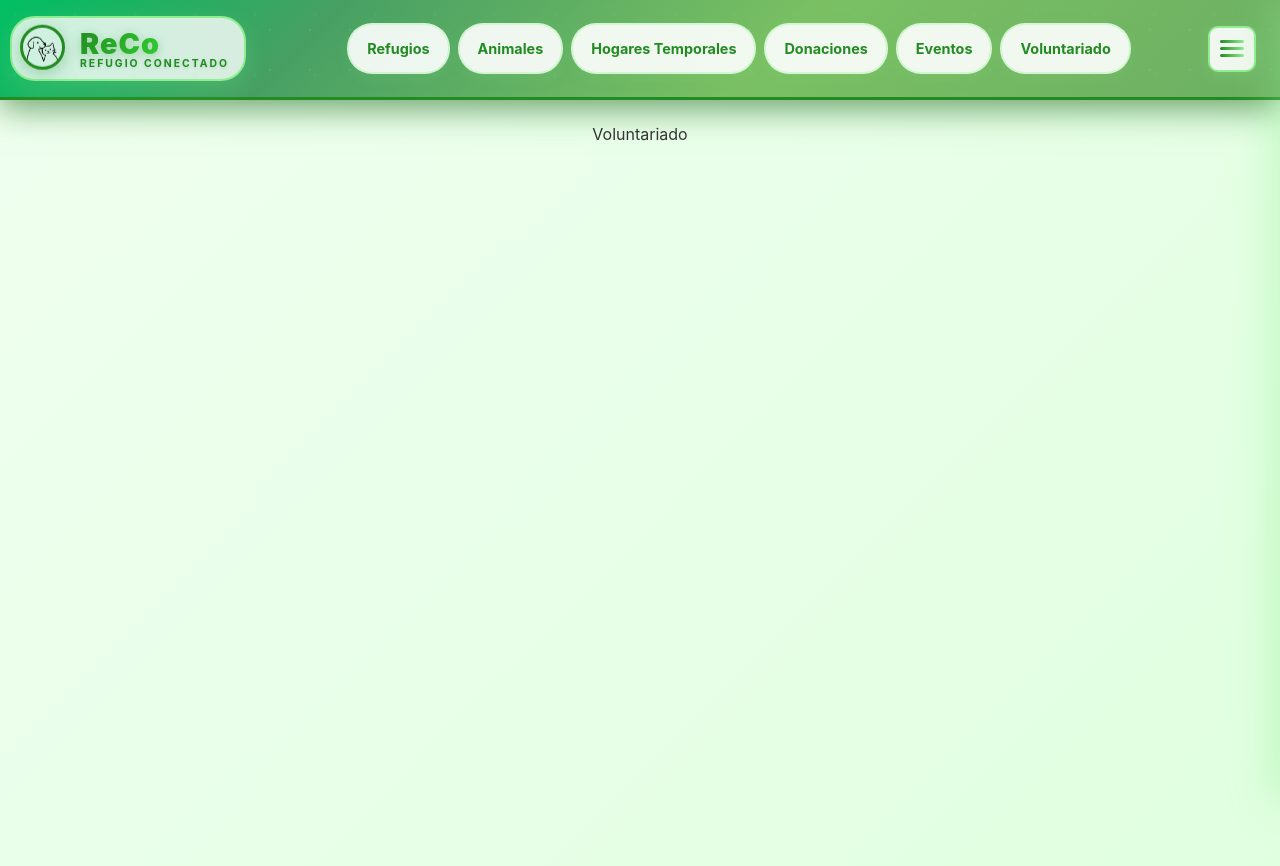
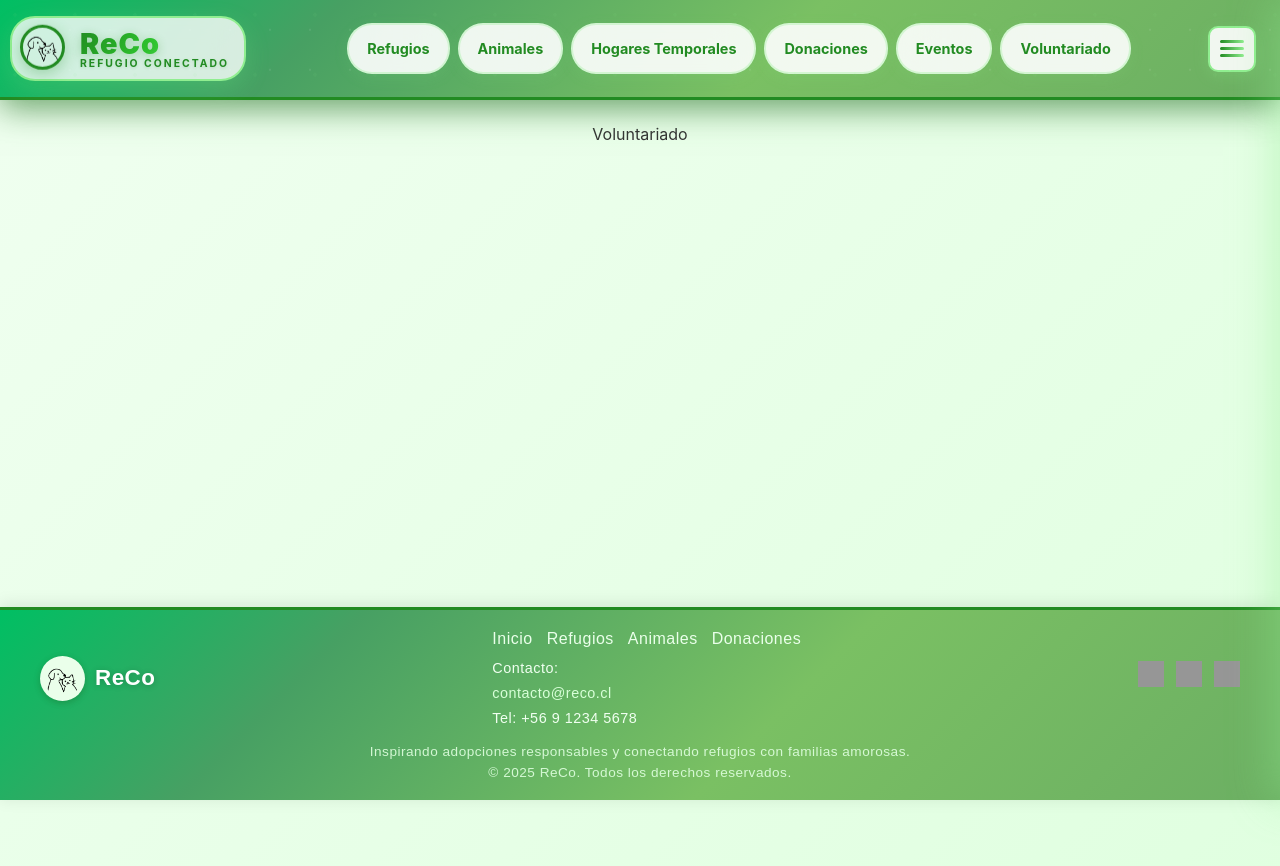
Before and after one commit to Donsackboy/ReCo, a React (Vite) app in the folder frontend/: page /voluntariado in a window 1280 px wide. Shown: the top 866 px of the page. Built offline with nearby package versions, Linux system fonts and the light colour scheme; grey boxes are pictures that could not be loaded.

Commit message:
hasta ahora está implementado el footer y se está trabajando en la página donde se ven los refugios

```diff
--- a/frontend/src/AppRouter.tsx
+++ b/frontend/src/AppRouter.tsx
@@ -1,8 +1,9 @@
 // Enrutador principal para las páginas
 import { BrowserRouter, Routes, Route } from 'react-router-dom';
 import Header from './components/Header/Header';
+import Footer from './components/Footer/Footer';
 import Home from './pages/Home/Home';
-import Refugios from './pages/Refugios/Refugios.tsx';
+import RefugiosList from './pages/Refugios/RefugiosList';
 import Animales from './pages/Animales/Animales.tsx';
 import HogaresTemporales from './pages/HogaresTemporales/HogaresTemporales.tsx';
 import DonacionesPage from './pages/Donaciones/Donaciones';
@@ -12,11 +13,12 @@ import VoluntariadoPage from './pages/Voluntariado/Voluntariado';
 export default function AppRouter() {
   return (
     <BrowserRouter>
+      <div style={{ minHeight: '100vh', display: 'flex', flexDirection: 'column' }}>
         <Header />
-      <main className="main-content">
+        <main className="main-content" style={{ flex: 1 }}>
           <Routes>
             <Route path="/" element={<Home />} />
-          <Route path="/refugios" element={<Refugios />} />
+            <Route path="/refugios" element={<RefugiosList />} />
             <Route path="/animales" element={<Animales />} />
             <Route path="/hogares-temporales" element={<HogaresTemporales />} />
             <Route path="/donaciones" element={<DonacionesPage />} />
@@ -24,6 +26,8 @@ export default function AppRouter() {
             <Route path="/voluntariado" element={<VoluntariadoPage />} />
           </Routes>
         </main>
+        <Footer />
+      </div>
     </BrowserRouter>
   );
 }
--- /dev/null
+++ b/frontend/src/components/Footer/Footer.css
@@ -0,0 +1,114 @@
+.footer {
+  position: fixed;
+  left: 0;
+  bottom: 0;
+  width: 100%;
+  background: linear-gradient(135deg, #00bf63 0%, #47a063 25%, #7ac063 60%, #6caf63 100%);
+  color: #f0fff0;
+  display: flex;
+  flex-direction: column;
+  align-items: center;
+  font-family: 'Montserrat', Arial, sans-serif;
+  box-shadow: 0 -2px 16px rgba(0, 0, 0, 0.1);
+  border-top: 3px solid #228B22;
+  padding: 16px 24px;
+  letter-spacing: 0.5px;
+  z-index: 100;
+}
+
+.footer-content {
+  width: 100%;
+  max-width: 1200px;
+  display: flex;
+  align-items: center;
+  justify-content: space-between;
+  flex-wrap: wrap;
+  gap: 16px;
+}
+
+.footer-logo {
+  display: flex;
+  align-items: center;
+  gap: 10px;
+}
+
+.footer-logo img {
+  width: 45px;
+  height: 45px;
+  border-radius: 50%;
+  box-shadow: 0 2px 6px rgba(20, 82, 20, 0.3);
+  background-color: #eaffea;
+  padding: 4px;
+}
+
+.footer-title {
+  font-size: 1.4rem;
+  font-weight: 600;
+  color: #ffffff;
+  text-shadow: 0 1px 6px rgba(0, 0, 0, 0.2);
+}
+
+.footer-info {
+  display: flex;
+  flex-direction: column;
+  align-items: flex-start;
+  gap: 6px;
+}
+
+.footer-links {
+  display: flex;
+  flex-wrap: wrap;
+  gap: 14px;
+}
+
+.footer-link {
+  color: #eaffea;
+  text-decoration: none;
+  font-weight: 500;
+  transition: color 0.2s ease;
+}
+
+.footer-link:hover {
+  color: #b4ffb4;
+}
+
+.footer-contact {
+  display: flex;
+  flex-direction: column;
+  gap: 2px;
+  font-size: 0.9rem;
+}
+
+.footer-contact-link {
+  color: #d8ffd8;
+  text-decoration: none;
+}
+
+.footer-contact-link:hover {
+  color: #b4ffb4;
+}
+
+.footer-social {
+  display: flex;
+  gap: 12px;
+}
+
+.footer-social-icon img {
+  width: 26px;
+  height: 26px;
+  filter: brightness(0.95) saturate(0.9);
+  transition: transform 0.2s ease, filter 0.2s ease;
+}
+
+.footer-social-icon:hover img {
+  transform: scale(1.1);
+  filter: brightness(1.2);
+}
+
+.footer-bottom {
+  text-align: center;
+  font-size: 0.85rem;
+  margin-top: 10px;
+  color: #e0ffe0;
+  opacity: 0.9;
+}
--- /dev/null
+++ b/frontend/src/components/Footer/Footer.tsx
@@ -0,0 +1,43 @@
+import React from 'react';
+import './Footer.css';
+
+export default function Footer() {
+  return (
+    <footer className="footer">
+      <div className="footer-content">
+        <div className="footer-logo">
+          <img src="/Images/reco-logo.png" alt="ReCo Logo" />
+          <span className="footer-title">ReCo</span>
+        </div>
+        <div className="footer-info">
+          <div className="footer-links">
+            <a href="/" className="footer-link">Inicio</a>
+            <a href="/refugios" className="footer-link">Refugios</a>
+            <a href="/animales" className="footer-link">Animales</a>
+            <a href="/donaciones" className="footer-link">Donaciones</a>
+          </div>
+          <div className="footer-contact">
+            <span>Contacto:</span>
+            <a href="mailto:contacto@reco.cl" className="footer-contact-link">contacto@reco.cl</a>
+            <span>Tel: +56 9 1234 5678</span>
+          </div>
+        </div>
+        <div className="footer-social">
+          <a href="#" className="footer-social-icon" title="Instagram">
+            <img src="/Images/instagram.svg" alt="Instagram" />
+          </a>
+          <a href="#" className="footer-social-icon" title="Facebook">
+            <img src="/Images/facebook.svg" alt="Facebook" />
+          </a>
+          <a href="#" className="footer-social-icon" title="Twitter">
+            <img src="/Images/twitter.svg" alt="Twitter" />
+          </a>
+        </div>
+      </div>
+      <div className="footer-bottom">
+        <span>Inspirando adopciones responsables y conectando refugios con familias amorosas.</span><br />
+        <span>© {new Date().getFullYear()} ReCo. Todos los derechos reservados.</span>
+      </div>
+    </footer>
+  );
+}
--- /dev/null
+++ b/frontend/src/pages/Refugios/Refugios.css
@@ -0,0 +1,111 @@
+.refugios-container {
+  padding: 40px 24px 100px; /* deja espacio para el footer */
+  background: #f0fff4; /* verde muy claro */
+  font-family: 'Montserrat', Arial, sans-serif;
+  color: #1a421a;
+  min-height: 100vh;
+}
+
+.refugios-container h2 {
+  text-align: center;
+  font-size: 2rem;
+  color: #145214;
+  margin-bottom: 40px;
+  text-shadow: 0 1px 4px #0001;
+}
+
+.refugios-list {
+  display: flex;
+  flex-direction: column;
+  gap: 28px;
+  align-items: center;
+}
+
+.refugio-card {
+  background: #ffffff;
+  border: 1px solid #c6eac6;
+  border-radius: 20px;
+  width: 90%;
+  max-width: 900px;
+  display: flex;
+  justify-content: space-between;
+  align-items: center;
+  padding: 24px 32px;
+  box-shadow: 0 4px 12px rgba(0, 100, 0, 0.1);
+  transition: transform 0.2s ease, box-shadow 0.2s ease;
+}
+
+.refugio-card:hover {
+  transform: translateY(-4px);
+  box-shadow: 0 6px 18px rgba(0, 100, 0, 0.18);
+}
+
+.refugio-info {
+  flex: 1;
+  display: flex;
+  flex-direction: column;
+  align-items: center;
+  gap: 8px;
+}
+
+.refugio-info img {
+  width: 85px;
+  height: 85px;
+  border-radius: 50%;
+  background-color: #eaffea;
+  box-shadow: 0 2px 6px #0001;
+  padding: 4px;
+}
+
+.refugio-info h3 {
+  margin: 8px 0 4px;
+  font-size: 1.2rem;
+  color: #145214;
+}
+
+.refugio-info a {
+  text-decoration: none;
+  color: #2ca34b;
+  font-weight: 600;
+  margin-top: 4px;
+  transition: color 0.2s ease;
+}
+
+.refugio-info a:hover {
+  color: #43ea6b;
+}
+
+.refugio-animales {
+  flex: 2;
+  display: flex;
+  gap: 20px;
+  justify-content: center;
+  flex-wrap: wrap;
+}
+
+.refugio-animal {
+  text-align: center;
+  text-decoration: none;
+  color: #1a421a;
+  font-weight: 500;
+  transition: transform 0.2s ease;
+}
+
+.refugio-animal img {
+  width: 90px;
+  height: 90px;
+  object-fit: cover;
+  border-radius: 14px;
+  box-shadow: 0 2px 8px rgba(0, 100, 0, 0.1);
+  transition: transform 0.2s ease, box-shadow 0.2s ease;
+}
+
+.refugio-animal:hover img {
+  transform: scale(1.05);
+  box-shadow: 0 4px 12px rgba(0, 100, 0, 0.2);
+}
+
+.refugio-animal div {
+  margin-top: 6px;
+  font-size: 0.9rem;
+}
--- /dev/null
+++ b/frontend/src/pages/Refugios/RefugiosList.tsx
@@ -0,0 +1,62 @@
+import React from 'react';
+import { Link } from 'react-router-dom';
+import './Refugios.css';
+
+const refugios = [
+  {
+    id: 1,
+    nombre: 'Refugio Esperanza',
+    logo: '/Images/reco-logo.png',
+    animales: [
+      { id: 101, nombre: 'Luna', imagen: '/Images/animales/luna.jpg' },
+      { id: 102, nombre: 'Max', imagen: '/Images/animales/max.jpg' },
+      { id: 103, nombre: 'Toby', imagen: '/Images/animales/toby.jpg' },
+      { id: 104, nombre: 'Nina', imagen: '/Images/animales/nina.jpg' },
+    ],
+  },
+  {
+    id: 2,
+    nombre: 'Refugio Patitas',
+    logo: '/Images/reco-logo.png',
+    animales: [
+      { id: 201, nombre: 'Simba', imagen: '/Images/animales/simba.jpg' },
+      { id: 202, nombre: 'Milo', imagen: '/Images/animales/milo.jpg' },
+      { id: 203, nombre: 'Bella', imagen: '/Images/animales/bella.jpg' },
+      { id: 204, nombre: 'Rocky', imagen: '/Images/animales/rocky.jpg' },
+    ],
+  },
+];
+
+function getRandomAnimales(animales, count = 3) {
+  return animales.sort(() => 0.5 - Math.random()).slice(0, count);
+}
+
+export default function RefugiosList() {
+  return (
+    <div className="refugios-container">
+      <h2>Refugios</h2>
+      <div className="refugios-list">
+        {refugios.map(refugio => (
+          <div key={refugio.id} className="refugio-card">
+            <div className="refugio-info">
+              <img src={refugio.logo} alt={refugio.nombre} />
+              <h3>{refugio.nombre}</h3>
+              <Link to={`/refugios/${refugio.id}`}>Ver refugio</Link>
+            </div>
+            <div className="refugio-animales">
+              {getRandomAnimales(refugio.animales, 3).map(animal => (
+                <Link key={animal.id} to={`/animales/${animal.id}`} className="refugio-animal">
+                  <img
+                    src={animal.imagen || '/Images/animales/placeholder.jpg'}
+                    alt={animal.nombre}
+                  />
+                  <div>{animal.nombre}</div>
+                </Link>
+              ))}
+            </div>
+          </div>
+        ))}
+      </div>
+    </div>
+  );
+}
```
Also changed, not shown: frontend/public/Images/animales/placeholder-animal.svg (renamed from frontend/public/Images/placeholder-animal.svg). Lines whose indentation alone changed are shown as unchanged.
